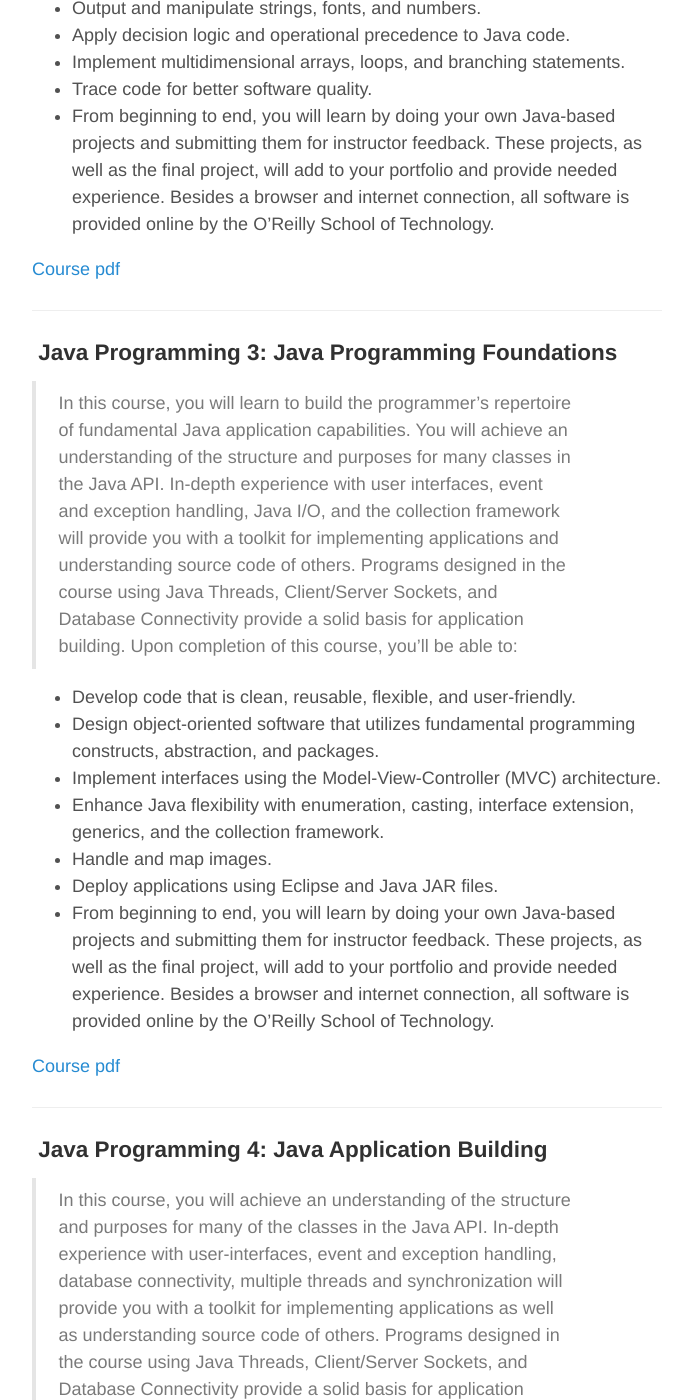
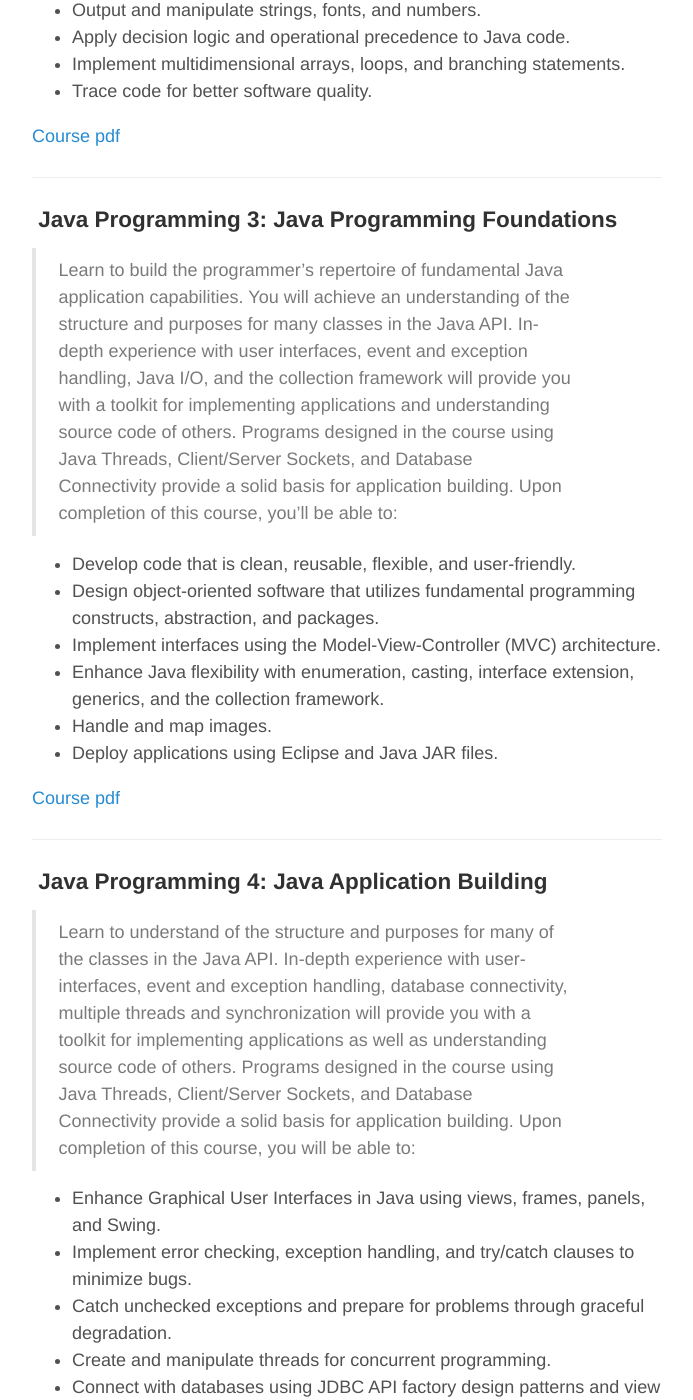
Before and after one commit to bbelderbos/bbelderbos.github.io, a Jekyll site: the page built from certifications.md, in a window 1280 px wide and 1400 px high, scrolled down 2669 px. Shown: the whole window, without its empty margins (293-986 px from the left). Built offline with Jekyll 4.4.1, drawn with Linux system fonts in a browser that asks for light colours; some of the changed text lies outside the part shown.

Commit message:
updated certifications page and added course pdfs

```diff
--- a/certifications.md
+++ b/certifications.md
@@ -4,17 +4,20 @@ title: Certifications
 ---
 
 ## O'Reilly School of Technology
-I certified in Python and Java at the O'Reilly School of Technology and completed Android 1 that gave me the foundation to build [Free Monkey](https://play.google.com/store/apps/details?id=com.bobbelderbos.freemonkey)
+I obtained various programming certificates at the O'Reilly School of Technology (OST). As OST is unfortunately closing end of this month (Jan 2016) I pasted the course info below as a reference what I learned. The nice thing about these courses was that they were very practical, you learned by doing, building projects, submitting them for instructor feedback. These projects have contributed greatly to gain experience and build up a portfolio.
 
 ![Python certificate]({{ site.url }}/assets/oreilly_ost_python.jpeg)
 
 ![Java certificate]({{ site.url }}/assets/oreilly_ost_java.jpeg)
 
+Advanced certificate on its way ...
+<hr>
+
 ## Completed Courses
 
 ### Android 1: Introduction to Mobile Application Development
 
-> In this course, you will learn the fundamentals of writing an Android application. Mobile devices have become a prominent part of our daily lives, and we have come to rely on them for on-the-go information. Since its inception in 2005, Android has grown to become an integral part of this revolution. Most Android applications are developed using a customized version of Java. Upon completion of this course, you will be able to:
+> Learn the fundamentals of writing an Android application. Mobile devices have become a prominent part of our daily lives, and we have come to rely on them for on-the-go information. Since its inception in 2005, Android has grown to become an integral part of this revolution. Most Android applications are developed using a customized version of Java. Upon completion of this course, you will be able to:
 
 - Demonstrate understanding of basic view components and application classes.
 - Program strings, drawables, and lists.
@@ -23,26 +26,26 @@ I certified in Python and Java at the O'Reilly School of Technology and complete
 - Thread processes.
 - Create an application that implements multiple activities and can interact with a SQLite database.
 
-[Course pdf]()
+[Course pdf](assets/ostdocs/AndroidDevelopment1.pdf)
+[End project I built](https://play.google.com/store/apps/details?id=com.bobbelderbos.freemonkey)
 <hr>
 
 ### Java Programming 1: Introduction to Java and the Eclipse Development Environment
 
-> In this course, you will learn the fundamental concepts and syntax of the Java programming language. Throughout this course, you will learn by building examples using the Ellipse IDE, which is supplied as a Learning Sandbox. Completion of this course will give you a basic understanding of Object-Oriented techniques in Java. Upon completion of this course, you will be able to:
+> Learn the fundamental concepts and syntax of the Java programming language. Throughout this course, you will learn by building examples using the Ellipse IDE, which is supplied as a Learning Sandbox. Completion of this course will give you a basic understanding of Object-Oriented techniques in Java. Upon completion of this course, you will be able to:
 
 - Build Java applications and applets in the Eclipse IDE.
 - Create control structures, classes, objects, and methods in Java.
 - Add interaction to programs using components and listeners.
 - Apply the Java API to draw graphics.
 - Demonstrate understanding of modularity, modifiers, permissions, scope, and inheritance.
-- From beginning to end, you will learn by doing your own Java-based projects and submitting them for instructor feedback. These projects, as well as the final project, will add to your portfolio and provided needed experience. Besides a browser and Internet connection, all software is provided online by the O’Reilly School of Technology.
 
-[Course pdf]()
+[Course pdf](assets/ostdocs/Java1IntroductionandEclipseDevelopmentEnvironment.pdf)
 <hr>
 
 ### Java Programming 2: The Java Programming Language
 
-> In this Java course, you will learn more in-depth concepts and syntax of the Java Programming language. Throughout this course, you will learn by building examples using the Ellipse IDE, which is supplied as a Learning Sandbox. Completion of this course gives you a basic understanding of Object-Oriented techniques in Java. Upon completion of this course, you will be able to:
+> Learn more in-depth concepts and syntax of the Java Programming language. Throughout this course, you will learn by building examples using the Ellipse IDE, which is supplied as a Learning Sandbox. Completion of this course gives you a basic understanding of Object-Oriented techniques in Java. Upon completion of this course, you will be able to:
 
 - Demonstrate knowledge of basic algorithm constructs in Java.
 - Develop and compile Java applications that utilize primitive data types, statements, expressions, and GUIs.
@@ -50,14 +53,13 @@ I certified in Python and Java at the O'Reilly School of Technology and complete
 - Apply decision logic and operational precedence to Java code.
 - Implement multidimensional arrays, loops, and branching statements.
 - Trace code for better software quality.
-- From beginning to end, you will learn by doing your own Java-based projects and submitting them for instructor feedback. These projects, as well as the final project, will add to your portfolio and provide needed experience. Besides a browser and internet connection, all software is provided online by the O’Reilly School of Technology.
 
-[Course pdf]()
+[Course pdf](assets/ostdocs/Java2ProgrammingLanguage.pdf)
 <hr>
 
 ### Java Programming 3: Java Programming Foundations
 
-> In this course, you will learn to build the programmer’s repertoire of fundamental Java application capabilities. You will achieve an understanding of the structure and purposes for many classes in the Java API. In-depth experience with user interfaces, event and exception handling, Java I/O, and the collection framework will provide you with a toolkit for implementing applications and understanding source code of others. Programs designed in the course using Java Threads, Client/Server Sockets, and Database Connectivity provide a solid basis for application building. Upon completion of this course, you’ll be able to:
+> Learn to build the programmer’s repertoire of fundamental Java application capabilities. You will achieve an understanding of the structure and purposes for many classes in the Java API. In-depth experience with user interfaces, event and exception handling, Java I/O, and the collection framework will provide you with a toolkit for implementing applications and understanding source code of others. Programs designed in the course using Java Threads, Client/Server Sockets, and Database Connectivity provide a solid basis for application building. Upon completion of this course, you’ll be able to:
 
 - Develop code that is clean, reusable, flexible, and user-friendly.
 - Design object-oriented software that utilizes fundamental programming constructs, abstraction, and packages.
@@ -65,14 +67,13 @@ I certified in Python and Java at the O'Reilly School of Technology and complete
 - Enhance Java flexibility with enumeration, casting, interface extension, generics, and the collection framework.
 - Handle and map images.
 - Deploy applications using Eclipse and Java JAR files.
-- From beginning to end, you will learn by doing your own Java-based projects and submitting them for instructor feedback. These projects, as well as the final project, will add to your portfolio and provide needed experience. Besides a browser and internet connection, all software is provided online by the O’Reilly School of Technology.
 
-[Course pdf]()
+[Course pdf](assets/ostdocs/Java3ProgrammingFoundations.pdf)
 <hr>
 
 ### Java Programming 4: Java Application Building
 
-> In this course, you will achieve an understanding of the structure and purposes for many of the classes in the Java API. In-depth experience with user-interfaces, event and exception handling, database connectivity, multiple threads and synchronization will provide you with a toolkit for implementing applications as well as understanding source code of others. Programs designed in the course using Java Threads, Client/Server Sockets, and Database Connectivity provide a solid basis for application building. Upon completion of this course, you will be able to:
+> Learn to understand of the structure and purposes for many of the classes in the Java API. In-depth experience with user-interfaces, event and exception handling, database connectivity, multiple threads and synchronization will provide you with a toolkit for implementing applications as well as understanding source code of others. Programs designed in the course using Java Threads, Client/Server Sockets, and Database Connectivity provide a solid basis for application building. Upon completion of this course, you will be able to:
 
 - Enhance Graphical User Interfaces in Java using views, frames, panels, and Swing.
 - Implement error checking, exception handling, and try/catch clauses to minimize bugs.
@@ -80,14 +81,13 @@ I certified in Python and Java at the O'Reilly School of Technology and complete
 - Create and manipulate threads for concurrent programming.
 - Connect with databases using JDBC API factory design patterns and view controllers.
 - Document and tag code using Javadoc and API pages.
-- From beginning to end, you will continue your Java training by doing your own Java-based projects and submitting them for instructor feedback. These projects, as well as the final project, will add to your portfolio and provide needed experience. Besides a browser and internet connection, all software is provided online by the O’Reilly School of Technology.
 
-[Course pdf]()
+[Course pdf](assets/ostdocs/Java4ApplicationBuilding.pdf)
 <hr>
 
 ### Java Programming 5: Distributed Java Applications
 
-> In this Java course, you will develop a client/server distributed Java application from the ground up. Here you will exercise all of your Java skills to implement a graphical client that communicates with a remote back-end server using XML messages. You will learn the tradeoffs that are common in client/server systems and gain valuable insights into how to design your own distributed, multi-threaded applications. Upon completion of this course, you will be able to:
+> Learn to develop a client/server distributed Java application from the ground up. Here you will exercise all of your Java skills to implement a graphical client that communicates with a remote back-end server using XML messages. You will learn the tradeoffs that are common in client/server systems and gain valuable insights into how to design your own distributed, multi-threaded applications. Upon completion of this course, you will be able to:
 
 - Extend your stand-alone Graphical User Interfaces to communicate with a remote server.
 - Develop a multi-threaded server that simultaneously supports a number of connected clients.
@@ -96,27 +96,25 @@ I certified in Python and Java at the O'Reilly School of Technology and complete
 - Develop effective JUnit test cases to validate the execution of these controllers.
 - Develop a testing framework that maximizes code coverage of JUnit test cases.
 - From the very first lab, you will be developing a client/server application, adding new features and functionality with each successive lab. You will learn by following the design and implementation of the application in the lab. Each quiz will validate that you learned the key information and the projects, performed at your pace, will describe useful extensions to the main development of the overall project.
-- From beginning to end, you will learn by doing your own Java projects within our Eclipse Learning Sandbox, which we affectionately call “Ellipse.” These projects will add to your portfolio and provide needed experience. Besides a browser and internet connection, all software is provided online by the O’Reilly School of Technology.
 
-[Course pdf]()
+[Course pdf](assets/ostdocs/Java5DistributedJavaApplications.pdf)
 <hr>
 
 ### Data Structures and Algorithms
 
-> In this sixth course of our Java series you will work with the core data structures and algorithms needed to write efficient code. In many circumstances, the proper answer comes down to choosing the right data structure and implementing the right algorithm. Throughout the course, students are shown how to connect their growing knowledge of data structures with algorithms so they can design their own algorithms effectively. It will cover the core data structures in computer science including fixed arrays, linked lists, maps, queues and dequeues, trees and graphs, and will use existing implementations in the JDK to solve real problems. Upon completion of this course, you will be able to:
+> Learn to work with the core data structures and algorithms needed to write efficient code. In many circumstances, the proper answer comes down to choosing the right data structure and implementing the right algorithm. Throughout the course, students are shown how to connect their growing knowledge of data structures with algorithms so they can design their own algorithms effectively. It will cover the core data structures in computer science including fixed arrays, linked lists, maps, queues and dequeues, trees and graphs, and will use existing implementations in the JDK to solve real problems. Upon completion of this course, you will be able to:
 
 - Work effectively with the Java Collections Framework.
 - Analyze the performance of your algorithms.
 - Demonstrate mastery of core data structures, such as trees, graphs, maps, queues and dequeus.
 - Design complex data structures and algorithms based on these core data structures.
-- From beginning to end, you will learn by doing your own Java projects within our Eclipse Learning Sandbox. The projects give students the opportunity to solve real-world problems using a variety of algorithms covered in the course. Throughout the course, students are shown how to connect their growing knowledge of data structures with algorithms so they can design their own algorithms effectively. Besides a browser and internet connection, all software is provided online by the O’Reilly School of Technology.
 
-[Course pdf]()
+[Course pdf](assets/ostdocs/Java6DataStructuresandAlgorithms.pdf)
 <hr>
 
 ### Python 1: Beginning Python
 
-> In course, you will learn the basics of programming with Python. You will learn about expressions, variables, conditionals, loops, lists, sets, dicts, functions, objects, and exceptions. Upon completion of this course, you will be able to:
+> Learn the basics of programming with Python. You will learn about expressions, variables, conditionals, loops, lists, sets, dicts, functions, objects, and exceptions. Upon completion of this course, you will be able to:
 
 - Store and manipulate user-input data using Python.
 - Implement basic Python decisions, iteration, sequence containers, sets, and dicts.
@@ -126,14 +124,13 @@ I certified in Python and Java at the O'Reilly School of Technology and complete
 - Define classes and instantiate objects using Python’s Class mechanism.
 - Handle exceptions and document code.
 - Build and debug an entire program written in Python.
-- From beginning to end, you will learn by doing Python-based projects and submitting them for instructor feedback. These projects, as well as the final project, will add to your portfolio and will contribute to certificate completion. Courses are delivered using the CodeRunner learning IDE (Integrated Development Environment) and require only that you be online and able to use a browser. Besides a browser and Internet connection, all software is provided online by the O’Reilly School of Technology.
 
-[Course pdf]()
+[Course pdf](assets/ostdocs/Python1.pdf)
 <hr>
 
 ### Python 2: Getting More Out of Python
 
-> In this course, you will learn more in-depth techniques and strategies for programming with Python. You will get hands-on experience with Python’s modular unit testing features; file handling, storage, and archival; graphical user interfaces; and technologies for working with databases and email. Upon completion of this online Python course, you will be able to:
+> Learn more in-depth techniques and strategies for programming with Python. You will get hands-on experience with Python’s modular unit testing features; file handling, storage, and archival; graphical user interfaces; and technologies for working with databases and email. Upon completion of this online Python course, you will be able to:
 
 - Demonstrate understanding of Agile processes and test-driven development.
 - Manage files, persistent storage, archives, and serialization.
@@ -141,14 +138,13 @@ I certified in Python and Java at the O'Reilly School of Technology and complete
 - Design and implement relational databases using Python and SQL.
 - Create and send emails from Python programs.
 - Build a full-fledged Python database application.
-- From beginning to end, you will learn by doing Python-based projects and submitting them for instructor feedback. These projects, as well as the final project, will add to your portfolio and will contribute to certificate completion. Courses are delivered using the Eclipse-based Ellipse learning IDE (Integrated Development Environment) and require only that you be online and able to use a browser. Besides a browser and Internet connection, all software is provided online by the O’Reilly School of Technology.
 
-[Course pdf]()
+[Course pdf](assets/ostdocs/Python2GettingMoreOutOfPython.pdf)
 <hr>
 
 ### Python 3: The Python Environment
 
-> In this course, you will learn more high-end techniques and strategies for programming with Python. Upon completion of this course you will be able to:
+> Learn more high-end techniques and strategies for programming with Python. Upon completion of this course you will be able to:
 
 - Parse command-line arguments and perform string validation.
 - Build sophisticated structures such as bunch classes.
@@ -159,14 +155,13 @@ I certified in Python and Java at the O'Reilly School of Technology and complete
 - Exchange binary data with other languages and systems.
 - Configure user setups and log activity.
 - Calculate date and time.
-- From beginning to end, you will learn by doing Python-based projects and submitting them for instructor feedback. These projects, as well as the final project, will add to your portfolio and will contribute to certificate completion. Courses are delivered using the Eclipse-based Ellipse learning IDE (Integrated Development Environment) and require only that you be online and able to use a browser. Besides a browser and Internet connection, all software is provided online by the O’Reilly School of Technology.
 
-[Course pdf]()
+[Course pdf](assets/ostdocs/Python3ThePythonEnvironment.pdf)
 <hr>
 
-# Python 4: Advanced Python
+### Python 4: Advanced Python
 
-> In this course, you will learn to incorporate further object-oriented design principles and techniques with the intention of rounding out your skill set. Techniques like recursion, composition, and delegation are explained and put into practice through the ever-present test-driven practical work. Upon completion of this course, you will be able to:
+> Learn to incorporate further object-oriented design principles and techniques with the intention of rounding out your skill set. Techniques like recursion, composition, and delegation are explained and put into practice through the ever-present test-driven practical work. Upon completion of this course, you will be able to:
 
 - Extend Python code functionality through inheritance, complex delegation, and recursive composition.
 - Publish, subscribe, and optimize your code.
@@ -176,7 +171,5 @@ I certified in Python and Java at the O'Reilly School of Technology and complete
 - Manage arithmetic contexts and memory mapping.
 - Demonstrate understanding of the Python community, conferences, and job market.
 - Develop a multiprocessing solution to a significant data processing problem.
-- From beginning to end, you will learn by doing Python-based projects and submitting them for instructor feedback. These projects, as well as the final project, will add to your portfolio and will contribute to certificate completion. Courses are delivered using the Eclipse-based Ellipse learning IDE (Integrated Development Environment) and require only that you be online and able to use a browser. Besides a browser and Internet connection, all software is provided online by the O’Reilly School of Technology.
 
-[Course pdf]()
-<hr>
+[Course pdf](assets/ostdocs/Python4AdvancedPython.pdf)
```
Also changed, not shown: 11 other files.
